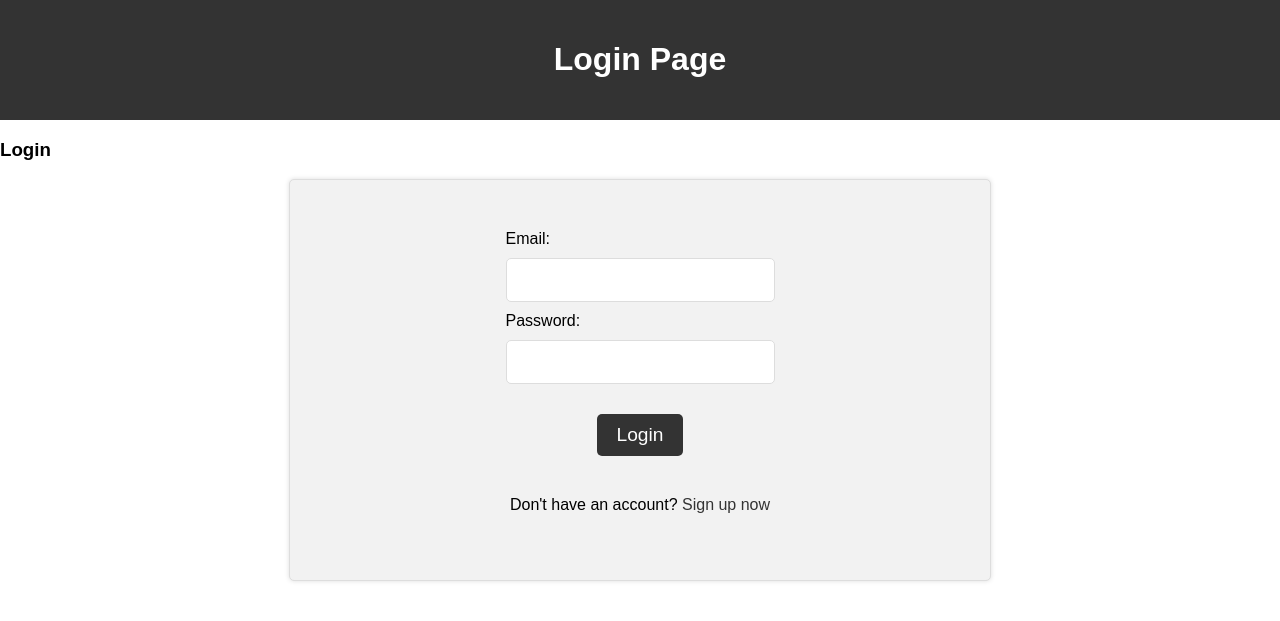
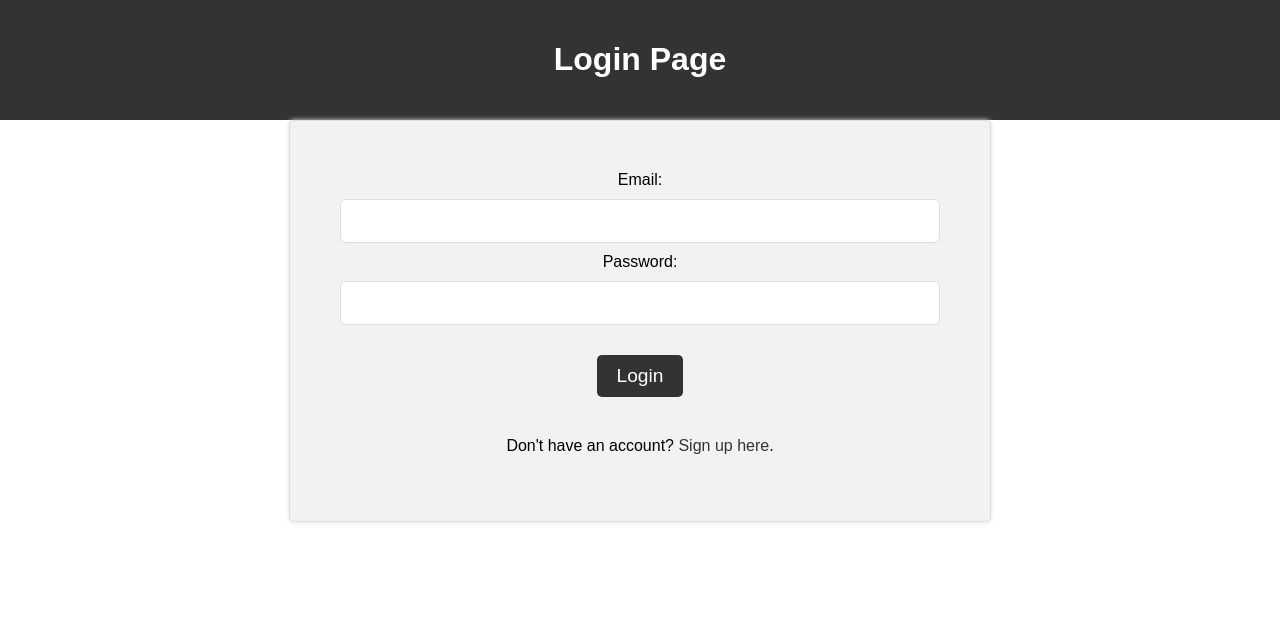
Before and after one commit to FOODDELIVERYGITHUB/Git-Delivery, a PHP site: page /foodLogin.php in a window 1280 px wide. Shown: the top 621 px of the page. Run offline with PHP 8.4, Linux system fonts and the light colour scheme.

Commit message:
Fixing CSS issues

```diff
--- a/assets/css/style.css
+++ b/assets/css/style.css
@@ -175,6 +175,10 @@ nav a:hover {
         background-color: #555;
 }
 
+.info-text {
+	text-align: center;
+}
+
 /* Sign Up Page */
 		/* add some basic styling */
 		body {
--- a/connect.php
+++ b/connect.php
@@ -1,9 +1,9 @@
 <?php
 /* Database credentials.*/
 define('DB_SERVER', 'localhost');
-define('DB_USERNAME', '');
+define('DB_USERNAME', 'root');
 define('DB_PASSWORD', '');
-define('DB_NAME', 'dbSTUDENTID');
+define('DB_NAME', 'db2107585');
 
 /* Attempt to connect to MySQL database */
 $link = mysqli_connect(DB_SERVER, DB_USERNAME, DB_PASSWORD, DB_NAME);
--- a/foodLogin.php
+++ b/foodLogin.php
@@ -1,135 +1,22 @@
-<?php
-// Initialize the session
-session_start();
-
-// Check if the user is already logged in, if yes then redirect him to welcome page
-if(isset($_SESSION["loggedin"]) && $_SESSION["loggedin"] === true){
-    header("location: index.html");
-    exit;
-}
-
-// Include config file
-require_once "connect.php";
-
-// Define variables and initialize with empty values
-$email = $password = "";
-$email_err = $password_err = $login_err = "";
-
-// Processing form data when form is submitted
-if($_SERVER["REQUEST_METHOD"] == "POST"){
-
-    // Check if username is empty
-    if(empty(trim($_POST["email"]))){
-        $email_err = "Please enter email.";
-    } else{
-        $email = trim($_POST["email"]);
-    }
-
-    // Check if password is empty
-    if(empty(trim($_POST["password"]))){
-        $password_err = "Please enter your password.";
-    } else{
-        $password = trim($_POST["password"]);
-    }
-
-    // Validate credentials
-    if(empty($email_err) && empty($password_err)){
-        // Prepare a select statement
-        $sql = "SELECT email, Password FROM Theusers WHERE email = ?";
-
-        if($stmt = mysqli_prepare($link, $sql)){
-            // Bind variables to the prepared statement as parameters
-            mysqli_stmt_bind_param($stmt, "s", $param_email);
-
-            // Set parameters
-            $param_email = $email;
-
-            // Attempt to execute the prepared statement
-            if(mysqli_stmt_execute($stmt)){
-                // Store result
-                mysqli_stmt_store_result($stmt);
-
-                // Check if username exists, if yes then verify password
-                if(mysqli_stmt_num_rows($stmt) == 1){
-                    // Bind result variables
-                    mysqli_stmt_bind_result($stmt, $id, $email, $hashed_password);
-                    if(mysqli_stmt_fetch($stmt)){
-                        if(password_verify($password, $hashed_password)){
-                            // Password is correct, so start a new session
-                            session_start();
-
-                            // Store data in session variables
-                            $_SESSION["loggedin"] = true;
-                            $_SESSION["id"] = $id;
-                            $_SESSION["email"] = $email;
-
-                            // Redirect user to welcome page
-                            header("location: welcome.php");
-                        } else{
-                            // Password is not valid, display a generic error message
-                            $login_err = "Invalid username or password.";
-                        }
-                    }
-                } else{
-                    // Username doesn't exist, display a generic error message
-                    $login_err = "Invalid username or password.";
-                }
-            } else{
-                echo "Oops! Something went wrong. Please try again later.";
-            }
-
-            // Close statement
-            mysqli_stmt_close($stmt);
-        }
-    }
-
-    // Close connection
-    mysqli_close($link);
-}
-?>
 <!DOCTYPE html>
 <html>
 <head>
-	<title>Circuit Delivery</title>
+	<title>Login Page</title>
 	<meta charset="UTF-8">
 	<meta name="viewport" content="width=device-width, initial-scale=1.0">
 	<link rel="stylesheet" href="/assets/css/style.css">
 </head>
 <body>
-<header>
+	<header>
 		<h1>Login Page</h1>
 	</header>
-	<div id="login">
-        <div class="container">
-            <div id="login-row" class="row justify-content-center align-items-center">
-                <div id="login-column" class="col-md-6">
-                    <div id="login-box" class="col-md-12">
-                            <?php
-                            if(!empty($login_err)){
-                                echo '<div class="alert alert-danger">' . $login_err . '</div>';
-                            }
-                            ?>
-                            <h3 class="text-center text-info">Login</h3>
-                            <form action="<?php echo htmlspecialchars($_SERVER["PHP_SELF"]); ?>" method="post">
-                                <div class="form-group">
-                                    <label for="Email" class="text-info">Email:</label><br>
-                                    <input type="text" name="Email" id="Email" class="form-control<?php echo (!empty($email_err)) ? 'is-invalid' : ''; ?>" value="<?php echo $email; ?>">
-                                    <span class="invalid-feedback"><?php echo $email_err; ?></span>
-                                </div>
-                                <div class="form-group">
-                                    <label for="password" class="text-info">Password:</label><br>
-                                    <input type="text" name="password" id="password" class="form-control<?php echo (!empty($password_err)) ? 'is-invalid' : ''; ?>">
-                                    <span class="invalid-feedback"><?php echo $password_err; ?></span>
-                                </div>
-                                <div class="form-group">
-                                    <input type="submit" class="btn btn-primary" value="Login">
-                                </div>
-                                <p>Don't have an account? <a href="register.php">Sign up now</a></p>
-                            </form>
-                    </div>
-                </div>
-            </div>
-        </div>
-    </div>
+	<form action="#" method="POST">
+		<label for="email">Email:</label>
+		<input type="text" id="email" name="email" required>
+		<label for="password">Password:</label>
+		<input type="password" id="password" name="password" required>
+		<input type="submit" value="Login">
+		<p>Don't have an account? <a href="foodSignup.html">Sign up here</a>.</p>
+	</form>
 </body>
 </html>
--- a/index.php
+++ b/index.php
@@ -24,7 +24,7 @@ if(!isset($_SESSION["loggedin"]) || $_SESSION["loggedin"] !== true){
 			<h1>Circuit Food Delivery</h1>
 	</header>
 	<nav>
-		<a href="/index.html">Home</a>
+		<a href="/index.php">Home</a>
 		<a href="/foodPizza.html">Pizza</a>
 		<a href="/foodKebab.html">Kebab</a>
 		<a href="/foodBurg.html">Burgers</a>
--- a/login.php
+++ b/login.php
@@ -110,7 +110,6 @@ if($_SERVER["REQUEST_METHOD"] == "POST"){
                                 echo '<div class="alert alert-danger">' . $login_err . '</div>';
                             }
                             ?>
-                            <h3 class="text-center text-info">Login</h3>
                             <form action="<?php echo htmlspecialchars($_SERVER["PHP_SELF"]); ?>" method="post">
                                 <div class="form-group">
                                     <label for="Email" class="text-info">Email:</label><br>
--- a/userdetails.php
+++ b/userdetails.php
@@ -64,7 +64,7 @@ if ($_SERVER["REQUEST_METHOD"] == "POST") {
             </div>
             <div class="form-group">
                 <input type="submit" class="btn btn-primary" value="Submit">
-                <input type="reset" class="btn btn-secondary ml-2" value="Reset">
+                <!-- <input type="reset" class="btn btn-secondary ml-2" value="Reset"> -->
             </div>
         </form>
     </div>
```
Also changed, not shown: foodBurg.html (renamed from foodBurg.php, +1 -11 lines), foodFish.html (renamed from foodKebab.php, +13 -23 lines), foodKebab.html (renamed from foodFish.php, +13 -23 lines), foodPizza.html (renamed from foodPizza.php, +1 -11 lines), foodSignup.php (+0 -10 lines), register.php (+7 -2 lines).
